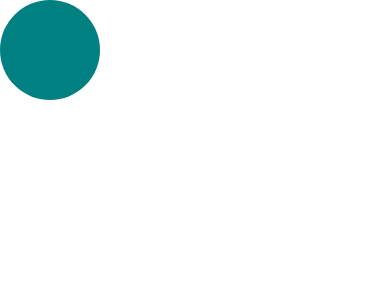
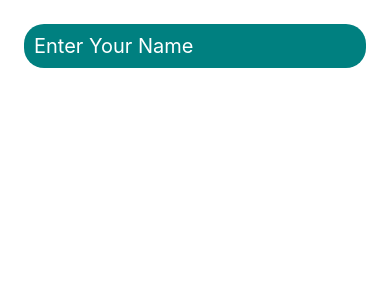
Before and after one commit to bishal5917/Native_App, a React Native app: screen / in a window 390 px wide. Shown: the top 300 px of the page. Built offline with nearby package versions, Linux system fonts and the light colour scheme.

Commit message:
Input Fields and styles practise

```diff
--- a/App.js
+++ b/App.js
@@ -2,11 +2,13 @@ import { StatusBar } from 'expo-status-bar';
 import { StyleSheet, Text, View, Image, Button, Alert } from 'react-native';
 import { useState } from 'react';
 import StylesPractice from './components/StylesPractice'
+import Third from './components/Third';
 
 export default function App() {
   return (
     <>
-      <StylesPractice />
+      {/* <StylesPractice /> */}
+      <Third />
     </>
   );
 }
--- a/components/StylesPractice.js
+++ b/components/StylesPractice.js
@@ -1,24 +1,67 @@
 import React from 'react'
-import { StatusBar } from 'expo-status-bar';
-import { StyleSheet, Text, View, Image, Button, Alert, SafeAreaView } from 'react-native';
+import { StyleSheet, Text, View, Image, Button, Alert, SafeAreaView, StatusBar, TouchableOpacity } from 'react-native';
 
 export default function StylesPractice() {
+    //the numbers component
     return (
         <>
-            <View>
-                <View style={styles.container} />
+            <View style={styles.parent}>
+                <SafeAreaView style={styles.main}>
+                    <TouchableOpacity>
+                        <Text style={styles.container}>1</Text>
+                    </TouchableOpacity>
+                    <TouchableOpacity>
+                        <Text style={styles.container}>2</Text>
+                    </TouchableOpacity>
+                    <TouchableOpacity>
+                        <Text style={styles.container}>3</Text>
+                    </TouchableOpacity>
+                </SafeAreaView>
+                <SafeAreaView style={styles.main}>
+                    <TouchableOpacity>
+                        <Text style={styles.container}>4</Text>
+                    </TouchableOpacity>
+                    <TouchableOpacity>
+                        <Text style={styles.container}>5</Text>
+                    </TouchableOpacity>
+                    <TouchableOpacity>
+                        <Text style={styles.container}>6</Text>
+                    </TouchableOpacity>
+                </SafeAreaView>
+                <SafeAreaView style={styles.main}>
+                    <TouchableOpacity>
+                        <Text style={styles.container}>7</Text>
+                    </TouchableOpacity>
+                    <TouchableOpacity>
+                        <Text style={styles.container}>8</Text>
+                    </TouchableOpacity>
+                    <TouchableOpacity>
+                        <Text style={styles.container}>9</Text>
+                    </TouchableOpacity>
+                </SafeAreaView>
             </View>
-
         </>
     )
 }
 
 const styles = StyleSheet.create({
     container: {
-        backgroundColor: 'teal',
+        fontSize: 50,
+        backgroundColor: "teal",
+        paddingTop: 20,
+        paddingLeft: 33,
+        height: 100,
         width: 100,
-        height: 100,
-        justifyContent: 'flex-end',
-        borderRadius:50
+        borderRadius: 100
     },
+    main: {
+        display: 'flex',
+        flexDirection: 'row',
+        paddingTop: StatusBar.currentHeight,
+        justifyContent: 'space-around'
+    },
+    parent: {
+        display: "flex",
+        paddingTop: 250
+    }
 });
--- /dev/null
+++ b/components/Third.js
@@ -0,0 +1,25 @@
+import React from 'react'
+import { View, Text, TextInput, StyleSheet } from 'react-native'
+
+export default function Third() {
+    return (
+        <View style={styles.major}>
+            <TextInput style={styles.text} placeholder="Enter Your Name"></TextInput>
+        </View>
+    )
+}
+
+
+const styles = StyleSheet.create({
+    major: {
+        padding: 24
+    },
+    text: {
+        backgroundColor: "teal",
+        padding: 10,
+        fontSize: 20,
+        color: "white",
+        borderRadius: 20
+
+    }
+});
```
